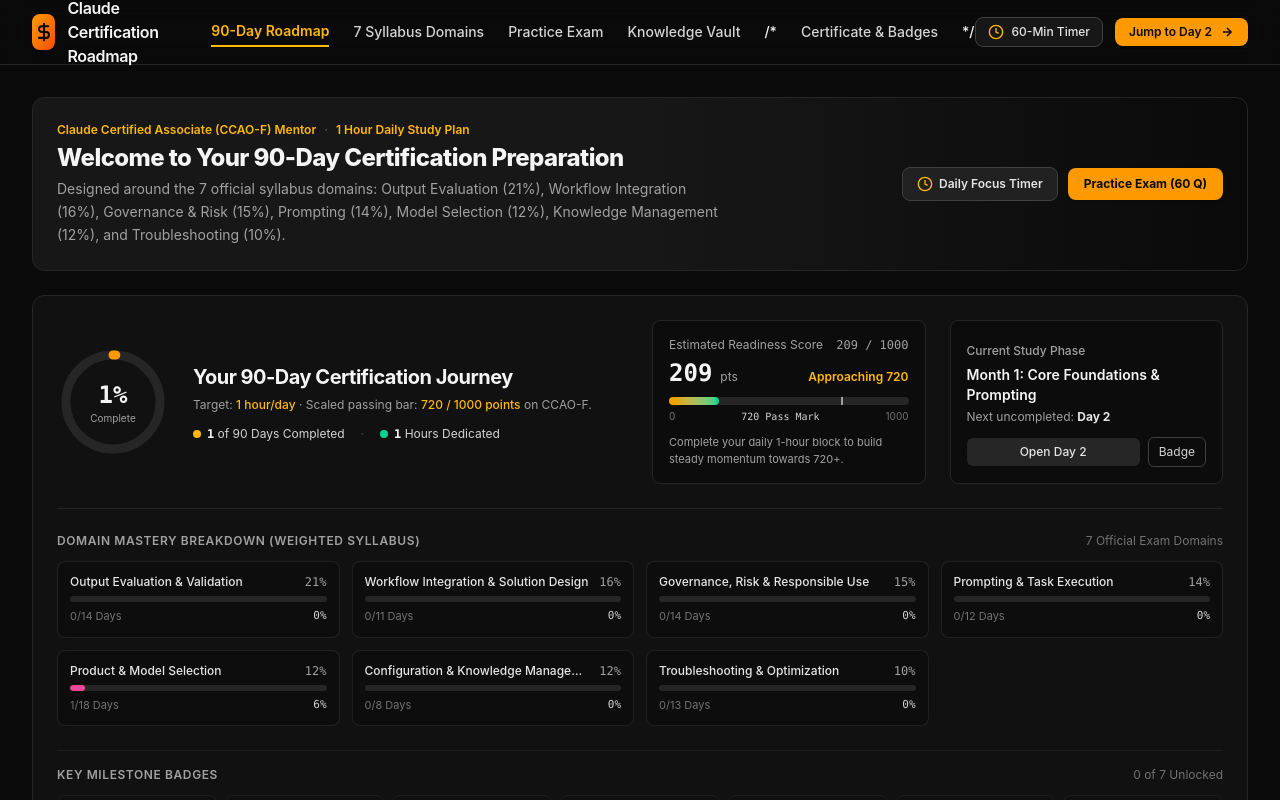
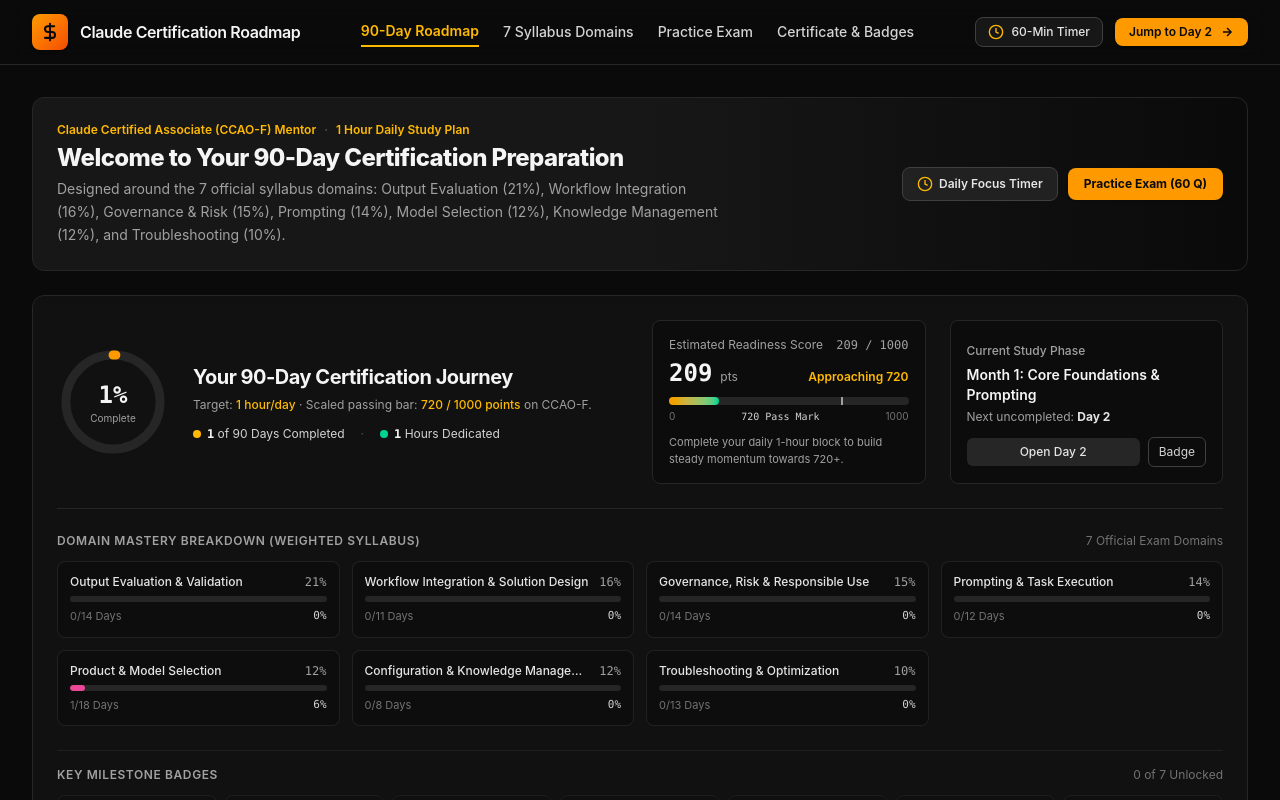
Before and after one commit to Ankit11191/ClaudeAssociateCertification, a React (Vite) app: page / in a window 1280 px wide. Shown: the top 800 px of the page. Built offline with nearby package versions, Linux system fonts and the light colour scheme.

Commit message:
Certificate & Badges tab block

```diff
--- a/src/components/Header.tsx
+++ b/src/components/Header.tsx
@@ -68,7 +68,7 @@
           >
             Practice Exam
           </button>
-          <button
+          {/* <button
             onClick={() => setCurrentTab('vault')}
             className={`transition-colors whitespace-nowrap cursor-pointer py-1 ${
               currentTab === 'vault'
@@ -77,8 +77,8 @@
             }`}
           >
             Knowledge Vault
-          </button>
-          /*<button
+          </button> */}
+          <button
             onClick={() => setCurrentTab('certificate')}
             className={`transition-colors whitespace-nowrap cursor-pointer py-1 ${
               currentTab === 'certificate'
@@ -87,7 +87,7 @@
             }`}
           >
             Certificate & Badges
-          </button> */
+          </button>
         </nav>
 
         {/* Zone 3: Primary Actions */}
```
